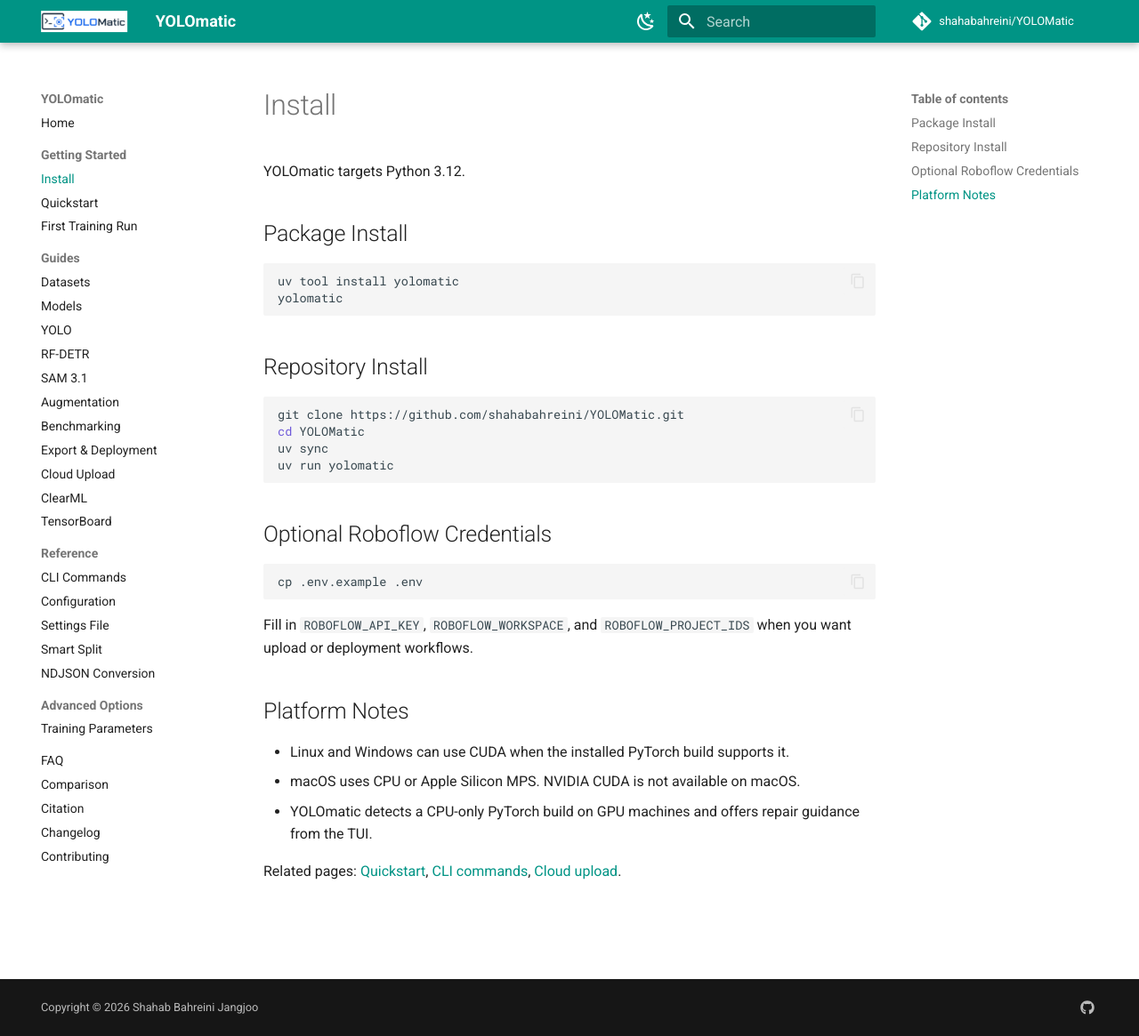
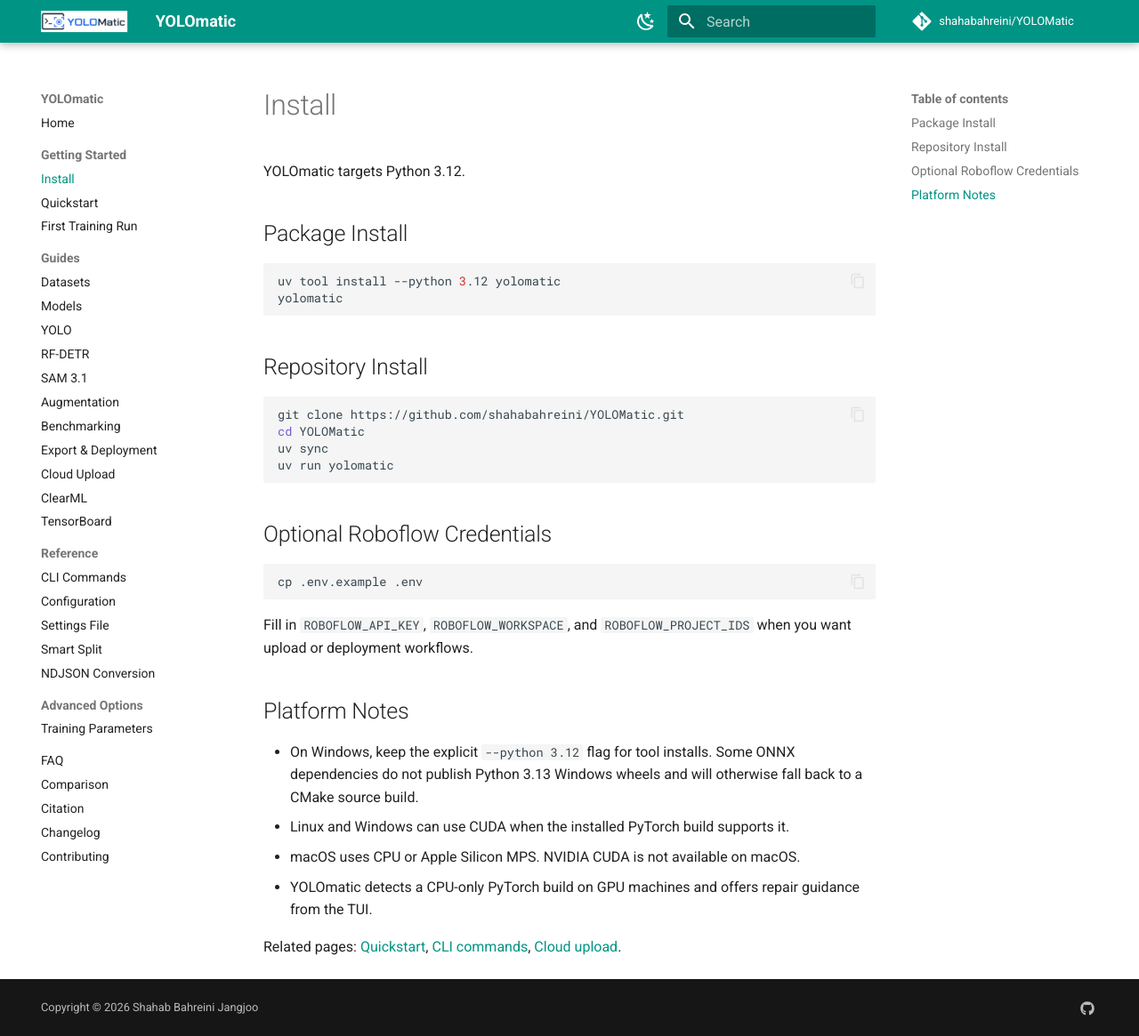
Before and after one commit to shahabahreini/YOLOMatic, an MkDocs documentation site: the page built from docs/getting-started/install.md, in a window 1280 px wide and 1165 px high. Shown: the whole window at 89% size. Built offline with MkDocs 1.6.1 and Material for MkDocs 9.7.7, drawn with Linux system fonts in a browser that asks for light colours; comment, search, counter and statistics services are not loaded.

Commit message:
fix(core): support explicit Python 3.12 install and SIGWINCH guard
- stop ignoring .python-version and add Python 3.12 config for consistent tool installs
- update docs and quickstart examples to use uv tool install --python 3.12 yolomatic
- guard SIGWINCH registration for platforms where the signal is unavailable

````diff
--- a/docs/getting-started/install.md
+++ b/docs/getting-started/install.md
@@ -9,7 +9,7 @@
 ## Package Install
 
 ```sh
-uv tool install yolomatic
+uv tool install --python 3.12 yolomatic
 yolomatic
 ```
 
@@ -33,6 +33,9 @@
 
 ## Platform Notes
 
+- On Windows, keep the explicit `--python 3.12` flag for tool installs. Some
+  ONNX dependencies do not publish Python 3.13 Windows wheels and will otherwise
+  fall back to a CMake source build.
 - Linux and Windows can use CUDA when the installed PyTorch build supports it.
 - macOS uses CPU or Apple Silicon MPS. NVIDIA CUDA is not available on macOS.
 - YOLOmatic detects a CPU-only PyTorch build on GPU machines and offers repair
````
Also changed, not shown: README.md (+1 -1 lines), docs/faq.md (+5 -1 lines), docs/getting-started/quickstart.md (+1 -1 lines), docs/index.md (+1 -1 lines), docs/reference/cli-commands.md (+1 -1 lines), 3 other files.
